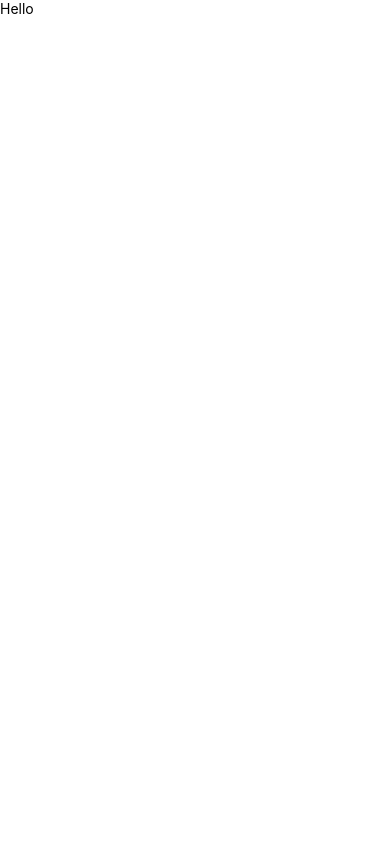
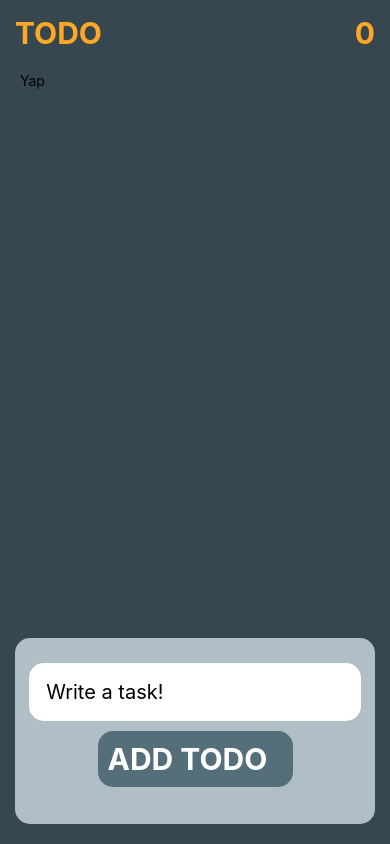
Before and after one commit to klcysn/c-projects, a React Native app in the folder react-native/projects/todoApp/: screen / in a window 390 px wide. Built offline with nearby package versions, Linux system fonts and the light colour scheme.

Commit message:
Create main and virtual structure

```diff
--- a/react-native/projects/todoApp/src/App.js
+++ b/react-native/projects/todoApp/src/App.js
@@ -6,18 +6,87 @@ import {
   View,
   Text,
   StatusBar,
+  TextInput,
+  TouchableOpacity,
+  Dimensions,
+  KeyboardAvoidingView
 } from 'react-native';
 
 
 
 const App = () => {
   return (
-    <View>
-      <Text>Hello</Text>
-    </View>
+    <SafeAreaView style = {styles.container}>
+      <KeyboardAvoidingView style = {{flex : 1}}>
+        <View style ={styles.head}>
+          <Text style ={styles.text}>TODO</Text>
+          <Text style ={styles.text}>0</Text>
+        </View>
+        <View  style = {styles.screen}>
+          <ScrollView>
+            <Text>Yap</Text>
+          </ScrollView>
+        </View>
+
+        <View style = {styles.buttonContainer}>
+          <TextInput placeholder = "Write a task!" style={styles.input}/>
+          <TouchableOpacity style = {styles.button}>
+            <Text style ={{color : "white", fontSize : 30, fontWeight : "bold"}}>ADD TODO</Text>
+          </TouchableOpacity>
+        </View>
+
+      </KeyboardAvoidingView>
+    </SafeAreaView>
   )
 }
 
-const styles = StyleSheet.create({})
+const styles = StyleSheet.create({
+  container : {
+    flex : 1,
+    backgroundColor : "#37474F",
+    justifyContent : "space-between"
+  },
+  text : {
+    color : "#FFA726",
+    fontWeight : "bold",
+    fontSize : 30
+  },
+  head : {
+    height : Dimensions.get("window").height * 0.05,
+    flexDirection : "row",
+    justifyContent : "space-between",
+    margin : 15
+  },
+  screen : {
+    flex :7,
+    paddingHorizontal : 20,
+    justifyContent :"flex-start"
+  },
+  button : {
+    backgroundColor : "#546E7A",
+    width : Dimensions.get("window").width /2,
+    borderRadius : 15,
+    padding : 10
+  },
+  buttonContainer : {
+    backgroundColor : "#B0BEC5",
+    marginHorizontal : 15,
+    borderRadius : 15,
+    alignItems : "center",
+    padding : 25,
+    marginBottom : 20,
+    height : Dimensions.get("window").height * 0.22
+  },
+  input : {
+    borderWidth : 2,
+    width : Dimensions.get("window").width *0.85,
+    backgroundColor : "white",
+    padding : 15,
+    fontSize : 20,
+    marginBottom : 10,
+    borderColor : "white",
+    borderRadius : 15
+  }
+})
 
 export default App;
```
